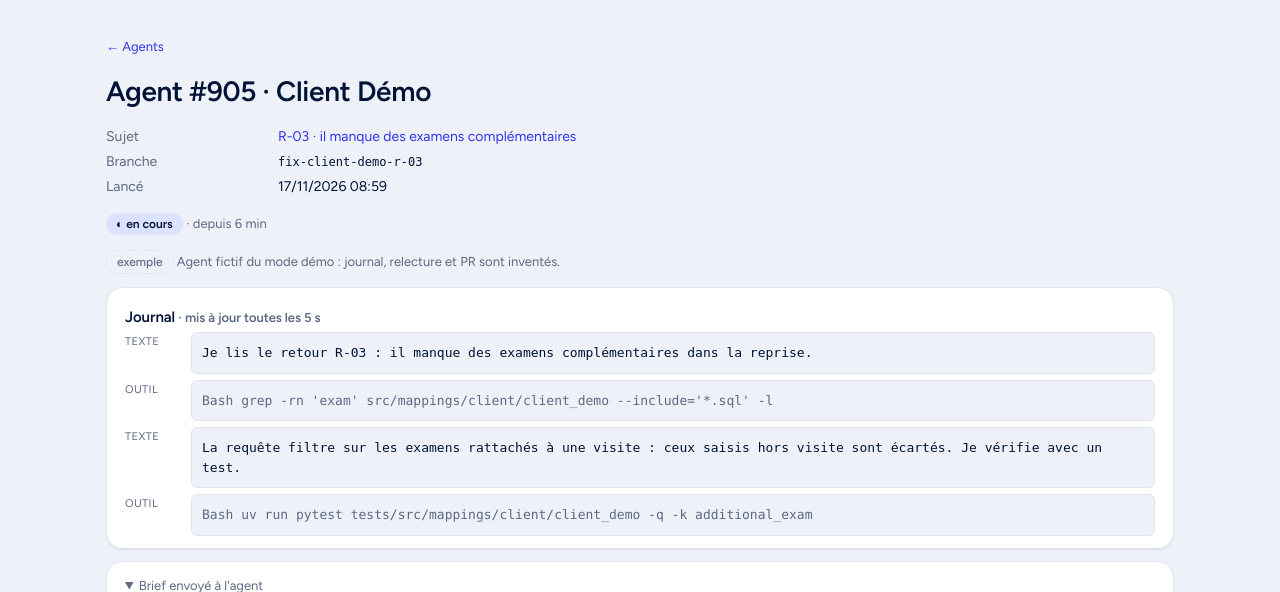
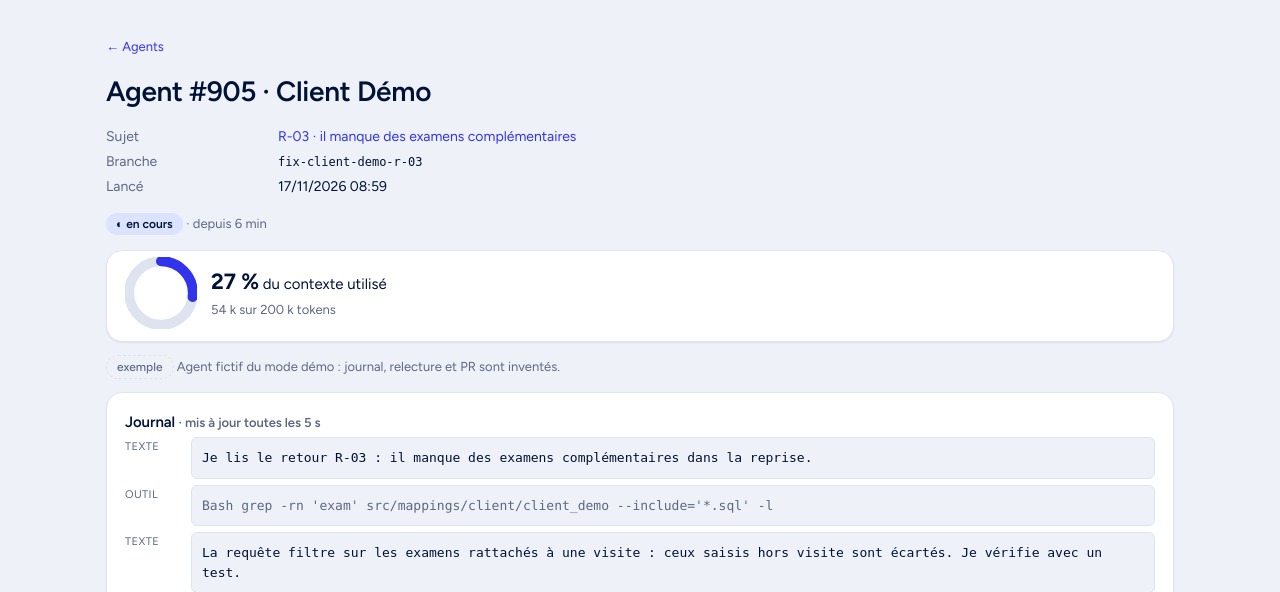
Before and after one commit to matthewjoy-padoa/Jarvis, a FastAPI app: page /agents/905 in a window 1280 px wide. Shown: the part 60-652 px from the top of the page. Run offline with FastAPI, Linux system fonts and the light colour scheme; data that the repository does not hold is empty; some libraries are stand-ins or nearby versions.

Commit message:
Agents : plus de coût en argent, anneau de contexte utilisé par agent (tableau et détail), tokens par nature sur la page de l'agent

```diff
--- a/src/deploy_hub/main.py
+++ b/src/deploy_hub/main.py
@@ -482,6 +482,8 @@ def deadlines(request: Request, tous: bool = False, client: str = "", periode: s
 def agents(request: Request):
     """Historique des lancements ; en mode démo, suivi des exemples fictifs (sources/examples.py), marqués « exemple »."""
     ex = examples
+    for run in claude.runs:
+        claude.refresh_context(run)  # agents en cours : où en est leur contexte
     runs = claude.runs + (ex.runs if ex else [])
     own = usage(claude.runs)  # le bilan ne mélange jamais vrais agents et exemples
     return _render(request, "agents.html", "/agents", runs=runs, dag_runs=airflow.runs + (ex.dag_runs if ex else []),
@@ -506,6 +508,8 @@ def _run_or_404(run_id: int):
 def _agent_context(run) -> dict:
     """Journal de l'agent, et sa relecture guidée dès qu'il a fini (un agent simulé n'a rien à relire)."""
     path = examples.agent_log(run) if _is_example(run) else claude.log_path(run)
+    if not _is_example(run):
+        claude.refresh_context(run)
     return {"run": run, "log": read_log(path), "review": None if run.running or run.simulated else agent_review.build(run, path)}
 
 
--- a/src/deploy_hub/sources/claude_runner.py
+++ b/src/deploy_hub/sources/claude_runner.py
@@ -47,6 +47,15 @@ class AgentRun:
     output_tokens: int | None = None
     cache_read_tokens: int | None = None
     cache_write_tokens: int | None = None
+    # remplissage du contexte au dernier tour (ce que l'agent relit à chaque tour) et taille de la fenêtre du modèle
+    context_tokens: int | None = None
+    context_window: int | None = None
+
+    @property
+    def context_pct(self) -> int | None:
+        if not self.context_tokens or not self.context_window:
+            return None
+        return min(round(100 * self.context_tokens / self.context_window), 100)
 
     @property
     def token_parts(self) -> list[tuple[str, int]]:
@@ -89,6 +98,26 @@ def tokens_text(n: int | None) -> str:
     return f"{n / 1_000_000:.1f} M".replace(".", ",")
 
 
+CONTEXT_WINDOW = 200_000  # fenêtre supposée tant que Claude Code n'a pas annoncé celle du modèle (à la fin de l'agent)
+
+
+def read_context(run: "AgentRun", text: str) -> None:
+    """Remplissage du contexte, lu dans le journal : ce que le dernier tour de l'agent a envoyé au modèle (entrée et cache).
+    Marche aussi pendant que l'agent tourne. Les tours des sous-agents ne comptent pas : ils ont leur propre contexte."""
+    spent, window = None, None
+    for e in _events(text):
+        if e.get("type") == "assistant" and not e.get("parent_tool_use_id"):
+            found = (e.get("message") or {}).get("usage")
+            spent = found if isinstance(found, dict) else spent
+        elif e.get("type") == "result":
+            sizes = [m.get("contextWindow") for m in (e.get("modelUsage") or {}).values() if isinstance(m, dict)]
+            window = max((s for s in sizes if isinstance(s, int)), default=None)
+    if spent:
+        keys = ("input_tokens", "cache_read_input_tokens", "cache_creation_input_tokens")
+        run.context_tokens = sum(spent.get(k) or 0 for k in keys)
+        run.context_window = window or run.context_window or CONTEXT_WINDOW
+
+
 def read_tokens(run: "AgentRun", result: dict) -> None:
     """Relève les tokens de l'évènement « result » ; rien à lire : les champs restent à None."""
     spent = result.get("usage")
@@ -126,7 +155,7 @@ UNSORTED = "non précisé"
 
 
 def usage(runs: list[AgentRun]) -> dict | None:
-    """Bilan des agents réels terminés (ni simulés ni en cours) : total, et une ligne par type de ticket, le plus coûteux d'abord."""
+    """Bilan des agents réels terminés (ni simulés ni en cours) : total, et une ligne par type de ticket, le plus gourmand en tokens d'abord."""
     ended = [r for r in runs if not r.simulated and not r.running and r.ended_at]
     if not ended:
         return None
@@ -144,9 +173,8 @@ def usage(runs: list[AgentRun]) -> dict | None:
     groups: dict[str, list[AgentRun]] = {}
     for r in ended:
         groups.setdefault(r.category or UNSORTED, []).append(r)
-    rows = sorted((line(label, group) for label, group in groups.items()), key=lambda row: (-(row["cost"] or 0), -row["count"], row["label"]))
-    by_agent = [(f"#{r.id} · {r.subject}", r.tokens) for r in sorted(ended, key=lambda r: -(r.tokens or 0)) if r.tokens]
-    return {"total": line("Tous", ended), "rows": rows, "tokens_by_agent": by_agent}
+    rows = sorted((line(label, group) for label, group in groups.items()), key=lambda row: (-(row["tokens"] or 0), -row["count"], row["label"]))
+    return {"total": line("Tous", ended), "rows": rows}
 
 
 def agent_branch(*parts: str) -> str:
@@ -332,6 +360,12 @@ class ClaudeRunner:
     def log_path(self, run: AgentRun) -> Path:
         return self.state_dir / f"{run.id}.jsonl"
 
+    def refresh_context(self, run: AgentRun) -> None:
+        """Agent en cours : relit dans son journal où en est son contexte (à la fin, _work l'enregistre)."""
+        log = self.log_path(run)
+        if run.running and not run.simulated and log.is_file():
+            read_context(run, log.read_text(encoding="utf-8", errors="replace"))
+
     def log(self, run: AgentRun) -> list[tuple[str, str]]:
         return read_log(self.log_path(run))
 
@@ -424,6 +458,7 @@ class ClaudeRunner:
         run.cost_usd = result.get("total_cost_usd")
         run.num_turns = result.get("num_turns")
         read_tokens(run, result)
+        read_context(run, text)
         run.summary = (result.get("result") or "").strip()
         run.pr_url = find_pr(text)
         if run.id in self._stopped:
@@ -520,8 +555,7 @@ def read_log(log: Path) -> list[tuple[str, str]]:
                     text = content if isinstance(content, str) else " ".join(c.get("text", "") for c in content or [] if isinstance(c, dict))
                     lines.append(("refus", text.strip()[:400]))
         elif kind == "result":
-            lines.append(("fin", f"{e.get('subtype', '')} · {e.get('num_turns', '?')} tours"
-                                 + (f" · {e['total_cost_usd']:.2f} $" if isinstance(e.get("total_cost_usd"), (int, float)) else "")))
+            lines.append(("fin", f"{e.get('subtype', '')} · {e.get('num_turns', '?')} tours"))
         elif kind == "raw":
             lines.append(("brut", e["text"][:400]))
     return lines
--- a/src/deploy_hub/sources/examples.py
+++ b/src/deploy_hub/sources/examples.py
@@ -39,6 +39,7 @@ RETOURS = {
              "Adhérent fictif « Société Exemple » : l'adresse s'arrête au 38e caractère.", ""),
 }
 # Tokens fictifs annoncés à la fin de chaque agent d'exemple : (entrée, sortie, cache relu, cache écrit), dans l'ordre de TOKEN_KINDS
+CONTEXT = {"running": 54_000, "vaccine": 38_000, "visit_histo": 172_000, "firm": 86_000}  # remplissage du contexte, sur 200 000
 TOKENS = {"visit_histo": (1_840, 21_600, 3_420_000, 186_000), "firm": (920, 8_400, 1_180_000, 74_000), "vaccine": (410, 2_900, 402_000, 31_000)}
 
 
@@ -141,6 +142,8 @@ class Examples:
             brief = retour_prompt(Deployment(slug, client, SOFTWARES[slug]), retour)
             run = AgentRun(FIRST_ID + n, slug, client, f"{ref} · {subject}", f"fix-{slug}-{ref.lower()}", brief, start, status,
                            ended_at=start + timedelta(minutes=minutes) if minutes else None, category=category, **more)
+            if log in CONTEXT:
+                run.context_tokens, run.context_window = CONTEXT[log], 200_000
             if log in TOKENS:  # relevés comme pour un vrai agent, dans le dernier évènement de son journal
                 read_tokens(run, AGENT_LOGS[log][-1])
             if log:
--- a/src/deploy_hub/static/style.css
+++ b/src/deploy_hub/static/style.css
@@ -1272,3 +1272,18 @@ td:has(> .badge.example) { white-space: nowrap; }
 
 /* Brief d'un agent : texte long, renvoyé à la ligne plutôt que défilé en largeur */
 .agent-brief { white-space: pre-wrap; overflow-wrap: anywhere; }
+
+/* Anneau de contexte d'un agent (comme la jauge de contexte de Claude) et panneau « tokens » de sa page */
+.ring { vertical-align: -4px; flex: none; }
+.ring circle { fill: none; stroke-width: 5; }
+.ring-track { stroke: var(--border); }
+.ring-fill { stroke: var(--accent); stroke-linecap: round; }
+.ring-high .ring-fill { stroke: var(--st-ko); }
+.ring-cell { white-space: nowrap; font-variant-numeric: tabular-nums; }
+.token-panel { display: grid; grid-template-columns: auto minmax(240px, 1fr); gap: 16px 40px; align-items: center; }
+.token-ring { display: flex; align-items: center; gap: 14px; }
+.token-ring strong, .token-kinds p strong { font-size: 22px; }
+.token-kinds p { margin: 0 0 8px; }
+.token-kinds .hbars li { grid-template-columns: 90px 1fr auto; }
+.token-kinds .hbar-track { background: var(--bg); border-radius: 99px; overflow: hidden; }
+@media (max-width: 640px) { .token-panel { grid-template-columns: 1fr; } }
--- a/src/deploy_hub/templates/_agent_log.html
+++ b/src/deploy_hub/templates/_agent_log.html
@@ -1,9 +1,29 @@
 <div id="agent-log"{% if run.running %} hx-get="/agents/{{ run.id }}/journal" hx-trigger="every 5s" hx-swap="outerHTML"{% endif %}>
   <p><span class="badge g-{{ run.group }}">{{ run.status }}{{ " (simulé)" if run.simulated }}</span>
     {% if run.pr_url %} · <a href="{{ run.pr_url }}" target="_blank" rel="noopener">Pull request ↗</a>{% endif %}
-    {% if run.cost_usd is not none %} <span class="muted">· coût estimé {{ '%.2f' % run.cost_usd }} $</span>{% endif %}
-    <span class="muted">· {{ "depuis" if run.running else "durée" }} {{ run.duration | duree }}{% if run.num_turns %} · {{ run.num_turns }} tours{% endif %}</span>
-    {% if run.tokens is not none %}<span class="muted">· {{ run.tokens | tokens }} tokens ({% for label, n in run.token_parts %}{{ label | lower }} {{ n | tokens }}{{ ', ' if not loop.last }}{% endfor %})</span>{% endif %}</p>
+    <span class="muted">· {{ "depuis" if run.running else "durée" }} {{ run.duration | duree }}{% if run.num_turns %} · {{ run.num_turns }} tours{% endif %}</span></p>
+  {% if run.context_pct is not none or run.tokens is not none %}
+  {% import "_charts.html" as charts %}
+  <section class="panel token-panel" id="tokens">
+    {% if run.context_pct is not none %}
+    <div class="token-ring">{{ charts.ring(run.context_pct, 72) }}
+      <div><strong>{{ run.context_pct }} %</strong> du contexte{{ " utilisé" if run.running else " utilisé à la fin" }}<br>
+        <span class="muted">{{ run.context_tokens | tokens }} sur {{ run.context_window | tokens }} tokens</span></div></div>
+    {% endif %}
+    {% if run.tokens is not none %}
+    <div class="token-kinds">
+      <p><strong>{{ run.tokens | tokens }}</strong> tokens au total{% if run.num_turns %} <span class="muted">· {{ run.num_turns }} tours</span>{% endif %}</p>
+      <ul class="hbars">
+        {% for label, n in run.token_parts %}
+        <li title="{{ label }} : {{ '{:,}'.format(n).replace(',', ' ') }} tokens"><span class="hbar-label">{{ label }}</span>
+          <span class="hbar-track"><span class="hbar" style="width: {{ (100 * n / run.tokens) | round(1) }}%"></span></span>
+          <span class="hbar-value">{{ n | tokens }}</span></li>
+        {% endfor %}
+      </ul>
+    </div>
+    {% endif %}
+  </section>
+  {% endif %}
   {% if is_example(run) %}<p class="muted"><span class="badge example">exemple</span> Agent fictif du mode démo : journal, relecture et PR sont inventés.</p>{% endif %}
   {% if run.running and not run.simulated and not is_example(run) %}
   <form method="post" action="/agents/{{ run.id }}/arreter" onsubmit="return confirm('Arrêter l\'agent #{{ run.id }} ?')"><button type="submit" class="secondary">Arrêter l'agent</button></form>
--- a/src/deploy_hub/templates/_charts.html
+++ b/src/deploy_hub/templates/_charts.html
@@ -88,6 +88,15 @@
 </figure>
 {% endmacro %}
 
+{# Anneau de remplissage : part d'un tout (contexte d'un agent), toujours accompagné de son chiffre écrit à côté.
+   Passe en alerte à 80 %. #}
+{% macro ring(pct, size=18, label="") %}
+<svg class="ring{{ ' ring-high' if pct >= 80 }}" width="{{ size }}" height="{{ size }}" viewBox="0 0 36 36" role="img" aria-label="{{ label or (pct ~ ' %') }}">
+  <circle class="ring-track" cx="18" cy="18" r="15.915"/>
+  <circle class="ring-fill" cx="18" cy="18" r="15.915" stroke-dasharray="{{ pct }} 100" transform="rotate(-90 18 18)"/>
+</svg>
+{% endmacro %}
+
 {# Frise du projet : jalons passés pleins, à venir creux, prochain jalon mis en avant (date et J-x). #}
 {% macro timeline(t, slug=None) %}
 {% if t %}
--- a/src/deploy_hub/templates/base.html
+++ b/src/deploy_hub/templates/base.html
@@ -10,7 +10,7 @@
   <link rel="preconnect" href="https://fonts.googleapis.com">
   <link rel="preconnect" href="https://fonts.gstatic.com" crossorigin>
   <link rel="stylesheet" href="https://fonts.googleapis.com/css2?family=Figtree:wght@400;500;600;700&display=swap">
-  <link rel="stylesheet" href="/static/style.css?v=116">
+  <link rel="stylesheet" href="/static/style.css?v=117">
   <script src="https://unpkg.com/htmx.org@1.9.12" defer></script>
   <script src="/static/filters.js?v=7" defer></script>
   <script src="/static/dag.js?v=2" defer></script>
```
Also changed, not shown: src/deploy_hub/templates/agents.html (+8 -15 lines), tests/test_agent_review.py (+3 -3 lines), tests/test_app.py (+25 -3 lines).
